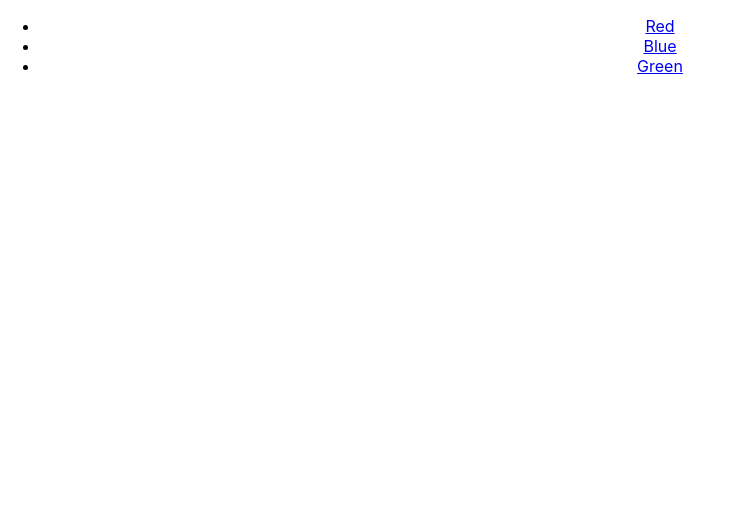
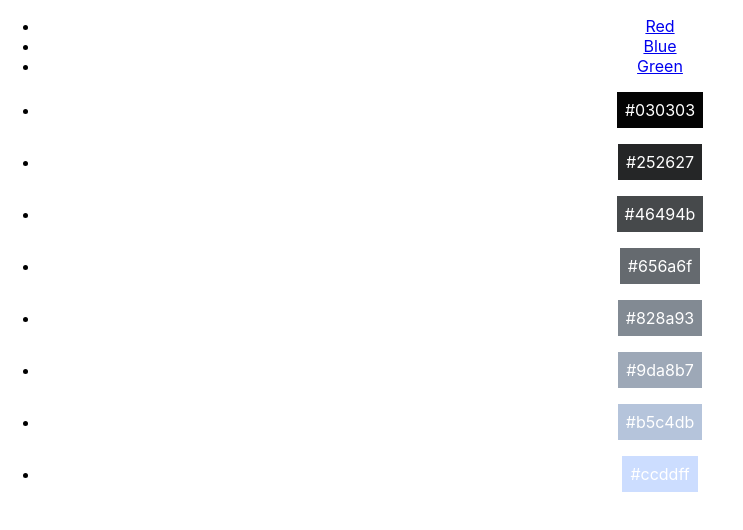
Before and after one commit to LuminosoInsight/lumicolors, a React (Create React App) app: page / in a window 1280 px wide. Shown: the top 530 px of the page, without its empty margins (0-743 px from the left). Built offline with nearby package versions, Linux system fonts and the light colour scheme.

Commit message:
generate a basic color palette with the algorithm

```diff
--- a/package.json
+++ b/package.json
@@ -3,6 +3,9 @@
   "version": "0.1.0",
   "private": true,
   "dependencies": {
+    "bezier-easing": "^2.1.0",
+    "chroma-js": "^1.4.1",
+    "lodash": "^4.17.11",
     "query-string": "^6.2.0",
     "react": "^16.6.3",
     "react-dom": "^16.6.3",
--- a/src/Colors.js
+++ b/src/Colors.js
@@ -1,21 +1,53 @@
 import React, { Component } from "react";
-import queryString from "query-string";
+// import queryString from "query-string";
+import _ from "lodash";
+
+import generateColors from "./generateColors";
+
+const Swatch = props => {
+  const styles = {
+    display: "inline-block",
+    height: "20px",
+    color: "white",
+    padding: "0.5rem",
+    backgroundColor: props.color
+  };
+  return (
+    <li>
+      <p>
+        <span style={styles}>{props.color}</span>
+      </p>
+    </li>
+  );
+};
 
 class Colors extends Component {
   render() {
-    let params = queryString.parse(this.props.location.search);
-    const styles = {
-      display: "inline-block",
-      height: "20px",
-      color: "white",
-      padding: "0.5rem",
-      backgroundColor: params.color
+    const specs = {
+      lum_curve: "linear",
+      lum_start: 1,
+      lum_end: 100,
+      sat_curve: "linear",
+      sat_start: 1,
+      sat_end: 100,
+      sat_rate: 20,
+      hue_curve: "linear",
+      hue_start: 200,
+      hue_end: 220,
+      steps: 8,
+      modifier: null
     };
+    const colors = generateColors({ specs });
+    console.log(colors);
+
+    // let params = queryString.parse(this.props.location.search);
     return (
       <div>
-        <p>
-          <span style={styles}>{params.color}</span>
-        </p>
+        <ul>
+          {_.map(colors, color => {
+            return <Swatch key={color.hex} color={color.hex} />;
+          })}
+        </ul>
       </div>
     );
   }
--- a/src/generateColors.js
+++ b/src/generateColors.js
@@ -1,6 +1,5 @@
 import chroma from "chroma-js";
 import * as Curves from "./curves.js";
-import bezier from "bezier-easing";
 
 function distribute(value, rangeA, rangeB) {
   const [fromLow, fromHigh] = Array.from(rangeA);
@@ -27,6 +26,21 @@ function distribute(value, rangeA, rangeB) {
 
   return result;
 }
+
+// Provide appropriate specs to generate a color palette
+// const paletteSpecs = {
+//   lum_curve: "linear",
+//   lum_start: 0,
+//   lum_end: 100,
+//   sat_curve: "linear",
+//   sat_start: 0,
+//   sat_end: 100,
+//   hue_curve: "linear",
+//   hue_start: 0,
+//   hue_end: 100,
+//   steps: 5,
+//   modifier: null
+// };
 
 export default function({ specs }) {
   function generateNumberOfSteps(curve, steps) {
@@ -88,8 +102,6 @@ export default function({ specs }) {
   var colorMap = [];
 
   for (var index in lum_array) {
-    var step = lum_array[index];
-
     var params = {
       hue: hue_array[index],
       saturation: sat_array[index],
@@ -103,9 +115,6 @@ export default function({ specs }) {
     var hex = chroma(
       chroma.hsv([params.hue, params.saturation, params.luminosity])
     );
-    var hexRGB = chroma(
-      chroma.hsv([params.hue, params.saturation, params.luminosity])
-    ).rgb();
 
     const contrastWhite = chroma.contrast(hex, "white").toFixed(2);
     const contrastBlack = chroma.contrast(hex, "black").toFixed(2);
```
Also changed, not shown: 1 other file (tests, documents, lock files or other folders).
